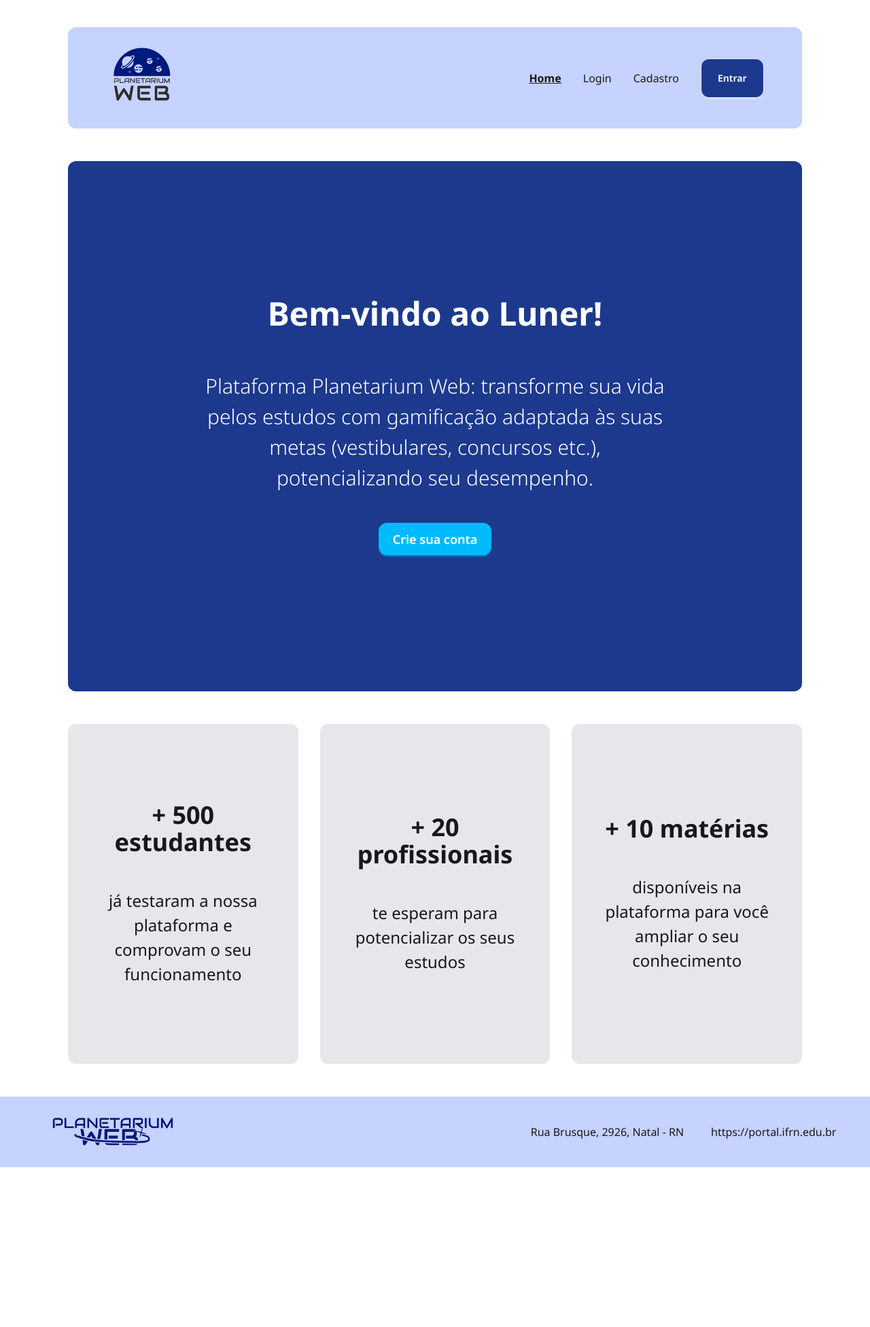
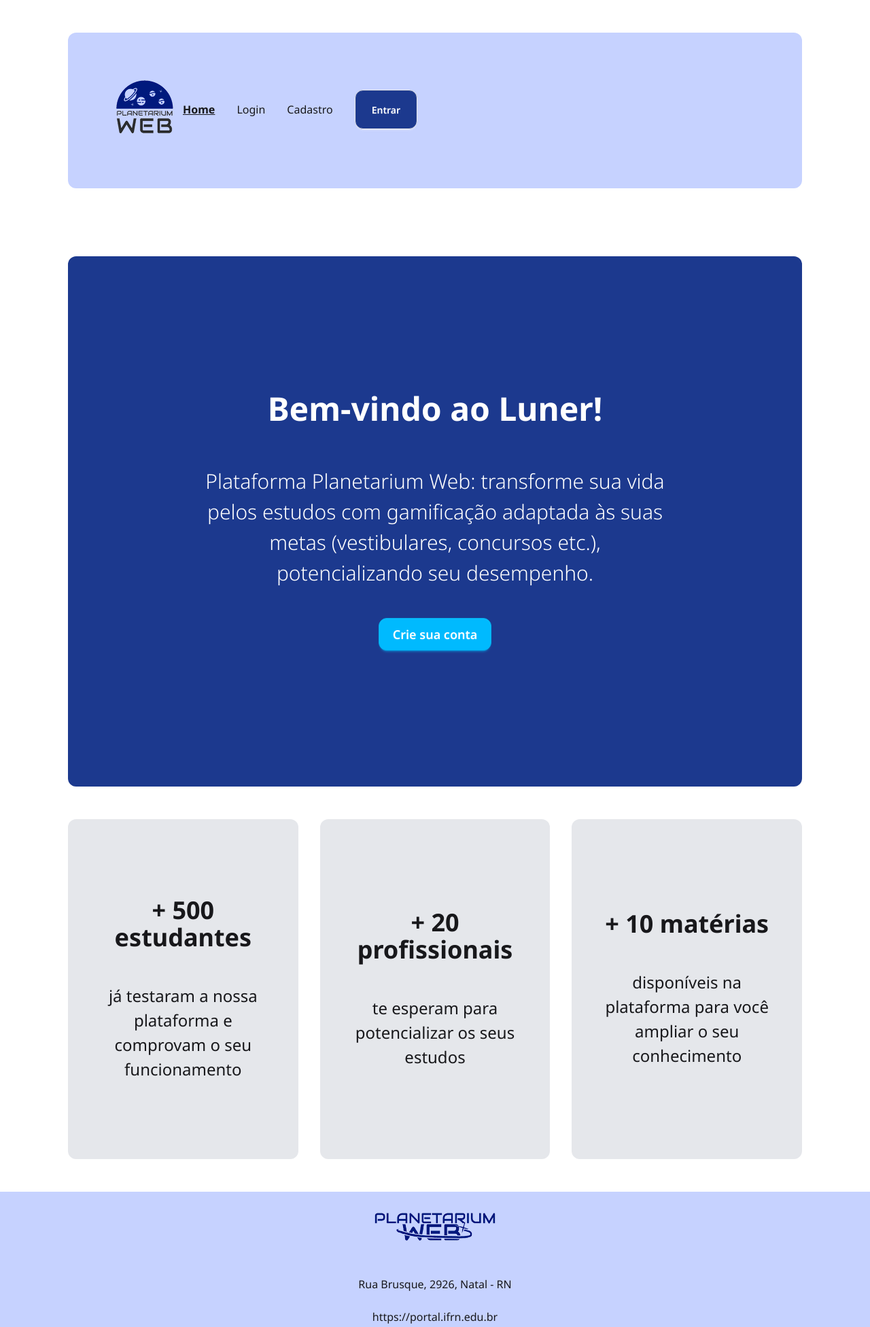
Before and after one commit to pedromartinssl/Luner-PlanetariumWeb, a plain HTML site: page home.html in a window 1280 px wide. Shown: the whole page at 68% size. Before the commit the page ends 1717 px from the top, so only its background shows below. Drawn offline with nearby package versions, Linux system fonts and the light colour scheme.

Commit message:
ajeitando responsividade

```diff
--- a/home.html
+++ b/home.html
@@ -10,41 +10,59 @@
     <!--Código da fonte NotoSans-->
     <link rel="preconnect" href="https://fonts.googleapis.com">
     <link rel="preconnect" href="https://fonts.gstatic.com" crossorigin>
-    <link href="https://fonts.googleapis.com/css2?family=Noto+Sans:ital,wght@0,100..900;1,100..900&display=swap" rel="stylesheet">
+    <link href="https://fonts.googleapis.com/css2?family=Noto+Sans:ital,wght@0,100..900;1,100..900&display=swap"
+        rel="stylesheet">
     <!--CDN do Tailwind CSS-->
     <script src="https://cdn.jsdelivr.net/npm/@tailwindcss/browser@4"></script>
     <!--CDN do DaisyUI-->
-    <link href="https://cdn.jsdelivr.net/npm/daisyui@5" rel="stylesheet" type="text/css"/>
+    <link href="https://cdn.jsdelivr.net/npm/daisyui@5" rel="stylesheet" type="text/css" />
     <script src="https://cdn.jsdelivr.net/npm/@tailwindcss/browser@4"></script>
 </head>
 
 <body class="font-[Noto_Sans]">
 
-    <header class="bg-indigo-200 flex justify-around gap-100 pb-5 pt-5 ml-25 mr-25 mb-12 mt-10 rounded-xl">
-        <div class="flex">
+    <header class="bg-indigo-200 flex-row flex  p-15  md:m-25 mb-12 md:mt-12 md:rounded-xl md:max-w-7xl">
+        <div class="">
             <figure><img src="img/logo-header.png" alt="Logo Planetarium Web"></figure>
         </div>
-        <div class="flex justify-center">
-            <ul class="flex flex-row gap-8 items-center">
-                <li><a role="button" href="home.html" class="font-bold underline">Home</a></li>
-                <li><a role="button" href="login.html">Login</a></li>
-                <li><a role="button" href="cadastro.html">Cadastro</a></li>
-                <li><a role="button" href="#" class="btn bg-blue-900 text-white rounded-xl px-6 py-7">Entrar</a></li>
-            </ul>
-        </div>
+        <nav>
+            <menu class="flex justify-center pt-6 flex-row-reverse items-center">
+                <details class="dropdown md:hidden">
+                    <summary class="btn m-1 bg-sky-400">Menu</summary>
+                    <ul class="menu dropdown-content bg-base-100 rounded-box z-1 w-52 p-2 shadow-sm">
+                        <li><a role="button" href="home.html" class="font-bold underline">Home</a></li>
+                        <li><a role="button" href="login.html">Login</a></li>
+                        <li><a role="button" href="login.html">Alunos</a></li>
+                        <li><a role="button" href="cadastro.html">Cadastro</a></li>
+                        <li><a role="button" href="#" class="btn bg-blue-900 text-white rounded-xl px-6 py-7">Entrar</a></li>
+                    </ul>
+                  </details>
+                    <ul class="hidden md:flex flex-row gap-8 items-center">
+                        <li><a role="button" href="home.html" class="font-bold underline">Home</a></li>
+                        <li><a role="button" href="login.html">Login</a></li>
+                        <li><a role="button" href="cadastro.html">Cadastro</a></li>
+                        <li><a role="button" href="#" class="btn bg-blue-900 text-white rounded-xl px-6 py-7">Entrar</a></li>
+                    </ul>
+            </menu>
+        </nav>
+
     </header>
 
-    <main class="ml-25 mr-25">
+    <main class="md:ml-25 md:mr-25">
         <section class="text-white bg-blue-900 p-50 flex flex-col items-center rounded-xl">
             <h1 class="font-bold text-5xl">Bem-vindo ao Luner!</h1>
-            <p class=" pt-15 pb-11 text-3xl font-light leading-normal text-center">Plataforma Planetarium Web: transforme sua vida pelos estudos com
+            <p class=" pt-15 pb-11 text-3xl font-light leading-normal text-center">Plataforma Planetarium Web:
+                transforme sua vida pelos estudos com
                 gamificação adaptada às suas metas (vestibulares, concursos etc.), potencializando seu desempenho.</p>
-                <button class="btn btn-info btn-lg rounded-xl text-white"><a href="cadastro.html">Crie sua conta</a></button>
+            <button class="btn btn-info btn-lg rounded-xl text-white"><a href="cadastro.html">Crie sua
+                    conta</a></button>
         </section>
-        <section class="flex flex-row text-center gap-8 justify-between mt-12 mb-12">
+
+        <section class="flex-col flex md:flex-row text-center gap-8 justify-between mt-12 mb-12">
             <div class="flex justify-center items-center bg-gray-200 flex-col p-10 w-full h-125 rounded-xl">
                 <h1 class="text-4xl font-bold pb-12">+ 500 estudantes</h1>
-                <span class="text-2xl leading-normal">já testaram a nossa plataforma e comprovam o seu funcionamento</span>
+                <span class="text-2xl leading-normal">já testaram a nossa plataforma e comprovam o seu
+                    funcionamento</span>
             </div>
             <div class="flex justify-center items-center bg-gray-200 flex-col p-10 w-full h-125 rounded-xl">
                 <h1 class="text-4xl font-bold pb-12">+ 20 profissionais</h1>
@@ -52,17 +70,18 @@
             </div>
             <div class="flex justify-center items-center bg-gray-200 flex-col p-10 w-full h-125 rounded-xl">
                 <h1 class="text-4xl font-bold pb-12">+ 10 matérias</h1>
-                <span class="text-2xl leading-normal">disponíveis na plataforma para você ampliar o seu conhecimento</span>
+                <span class="text-2xl leading-normal">disponíveis na plataforma para você ampliar o seu
+                    conhecimento</span>
             </div>
         </section>
     </main>
 
-    <footer class="bg-indigo-200 gap-100 flex justify-around">
-        <div>
+    <footer class="bg-indigo-200 flex-col flex items-center pb-6">
+        <div class="flex items-center pb-5">
             <figure><img src="img/icon-footer.png" alt="Logo Planetarium Web"></figure>
         </div>
-        <div class="flex items-center">
-            <ul class="flex-row flex gap-10">
+        <div class="flex flex-col items-center">
+            <ul class="flex gap-6 flex-col justify-center items-center">
                 <li>
                     <p>Rua Brusque, 2926, Natal - RN</p>
                 </li>
```
Also changed, not shown: index.html (added, +51 -0 lines).
